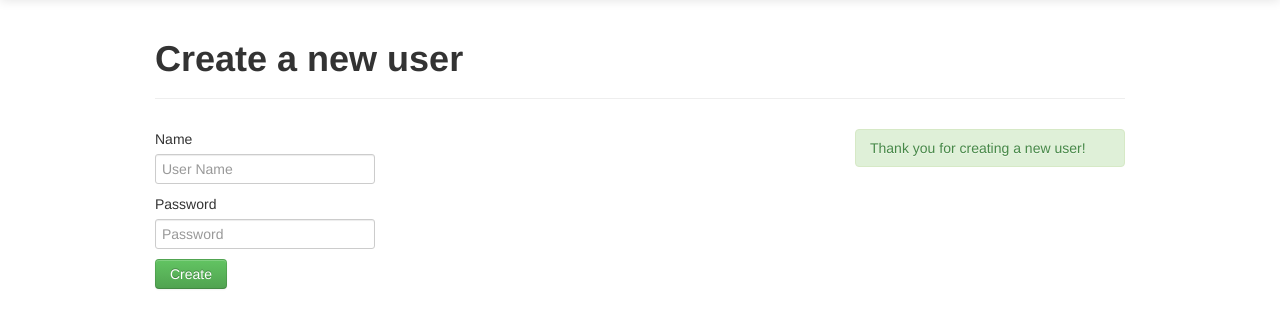
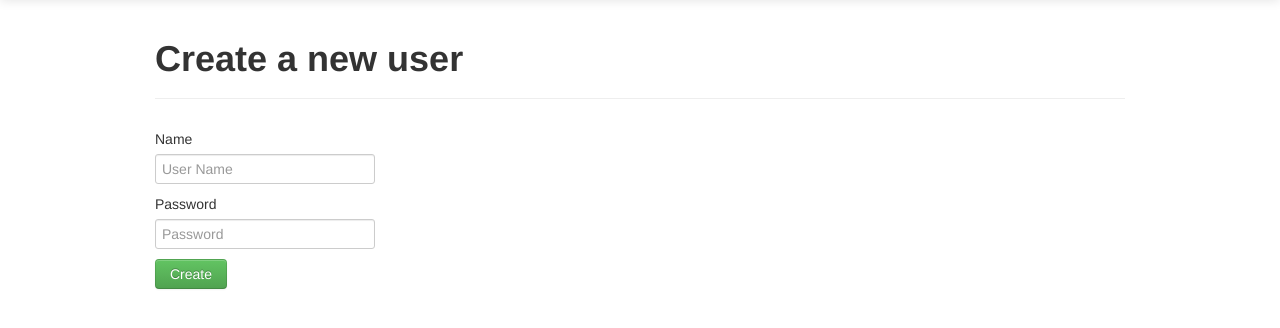
Before and after one commit to WillStOnge/CSC-440-Project, a Python web app: template wiki/web/templates/create_user.html in a window 1280 px wide. Shown: the part 41-369 px from the top of the page. Run offline with Jinja, Linux system fonts and the light colour scheme; the template is opened without the code that fills it, so the values that code supplies are empty, except form fields; tables that the repository leaves empty hold one stand-in row (values such as "Sample post"); form fields are guessed from the names that the template uses; some libraries are stand-ins or nearby versions.

Commit message:
Removed unnecessary p block

```diff
--- a/wiki/web/templates/create_user.html
+++ b/wiki/web/templates/create_user.html
@@ -11,5 +11,4 @@
 {% endblock content %}
 
 {% block sidebar %}
-<p class="alert alert-success">Thank you for creating a new user!</p>
 {% endblock sidebar %}
```
